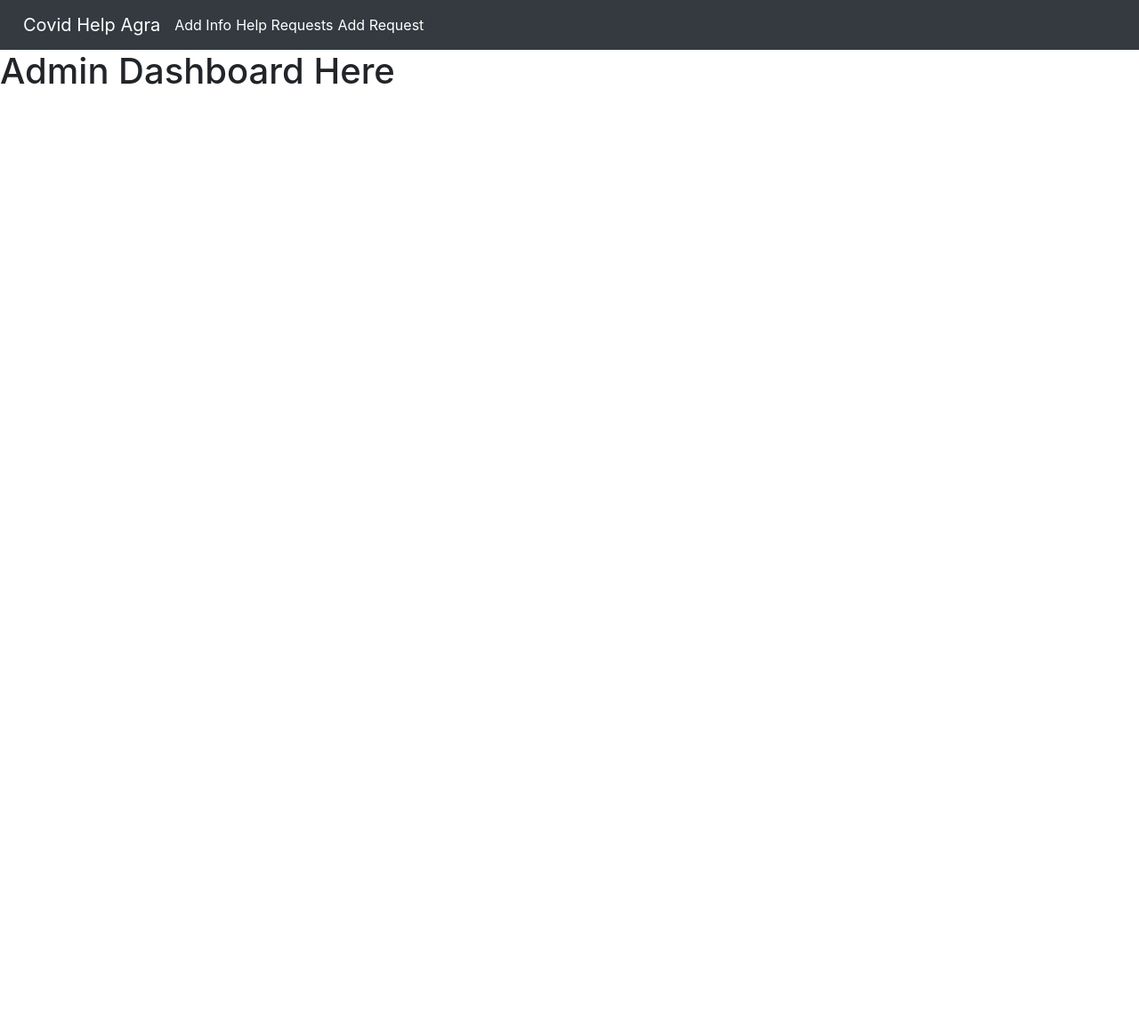
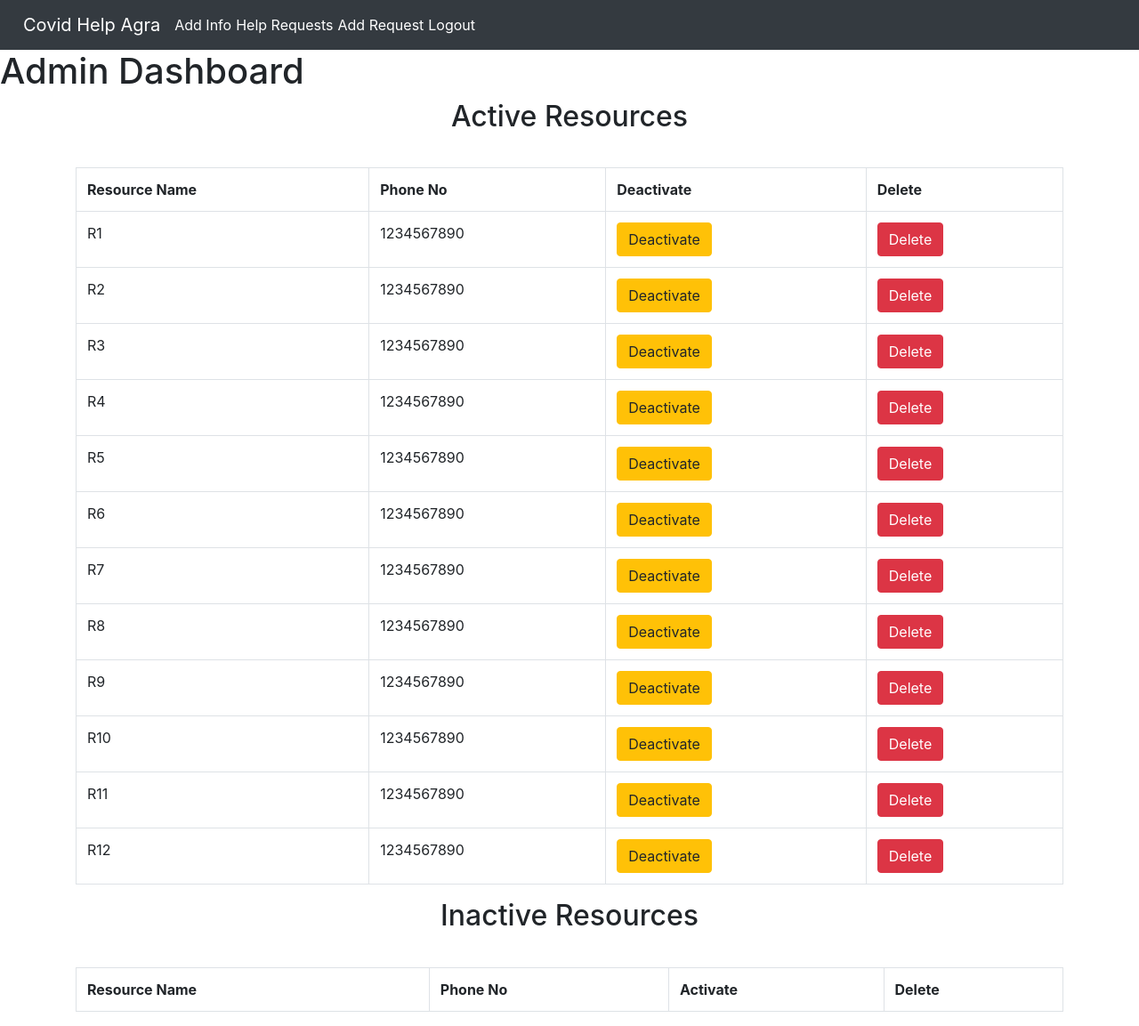
Before and after one commit to osomat123/CovidHelpAgra, a Flask app: page /AdminDashboard/ in a window 1280 px wide. Shown: the whole page at 89% size. Before the commit the page ends 95 px from the top, so only its background shows below. Run offline with Flask 2, Linux system fonts and the light colour scheme; the visitor is signed in with stand-in values (Sample User, id 1); data comes from the database, SQL or seed files in the repository; both versions use the stored data as it was before the commit; lists and menus that the app fills with data are empty; some libraries are stand-ins or nearby versions.

Commit message:
Admin can deactivate and delete resources

```diff
--- a/CovidHelp/__init__.py
+++ b/CovidHelp/__init__.py
@@ -6,10 +6,10 @@
 app = Flask(__name__)
 app.config['SECRET_KEY'] = '1afd28ad58fb19cb088674114a5e9af9'
 # For sqlite
-# app.config['SQLALCHEMY_DATABASE_URI'] = 'sqlite:///site.db'
+app.config['SQLALCHEMY_DATABASE_URI'] = 'sqlite:///site.db'
 
 # For PostgreSQL
-app.config['SQLALCHEMY_DATABASE_URI'] = 'postgresql://postgres:1105@localhost/CovidDB_new'
+#app.config['SQLALCHEMY_DATABASE_URI'] = 'postgresql://postgres:1105@localhost/CovidDB_new'
 app.config['SQLALCHEMY_TRACK_MODIFICATIONS'] = False
 
 db = SQLAlchemy(app)
--- a/CovidHelp/models.py
+++ b/CovidHelp/models.py
@@ -20,6 +20,7 @@
     phone = db.Column(db.String(50), nullable=False)
     details = db.Column(db.String(200), nullable=False)
     link = db.Column(db.String(100))
+    active = db.Column(db.Boolean, nullable=False, default=True)
     date_posted = db.Column(db.DateTime, nullable=False, default=datetime.datetime.now())
     upvotes = db.Column(db.Integer, default=0, nullable=False)
 
--- a/CovidHelp/routes.py
+++ b/CovidHelp/routes.py
@@ -15,19 +15,22 @@
             service_id = Service.query.filter_by(name=form.services.data).first().id
             availability = Availability.query.filter_by(service_id=service_id).all()
             for item in availability:
-                resources.append(Resource.query.filter_by(id=item.resource_id).first())
+                resource = Resource.query.filter_by(id=item.resource_id, active=True).first()
+                if resource:
+                    resources.append(resource)
 
     if not resources:
-        resources = Resource.query.order_by(Resource.upvotes).all()
+        resources = Resource.query.filter_by(active=True).order_by(Resource.upvotes).all()
 
     resources.reverse()
-    for resource in resources:
-        availability = Availability.query.filter_by(resource_id=resource.id).all()
-        services = []
-        for item in availability:
-            services.append(Service.query.filter_by(id=item.service_id).first())
+    if resources:
+        for resource in resources:
+            availability = Availability.query.filter_by(resource_id=resource.id).all()
+            services = []
+            for item in availability:
+                services.append(Service.query.filter_by(id=item.service_id).first())
 
-        data.append((resource, services))
+            data.append((resource, services))
 
     return render_template('home.html', data=data, form=form)
 
@@ -95,11 +98,54 @@
 
 # Admin Login Related Code
 
-
 @app.route('/AdminDashboard/')
 @login_required
 def admin_dashboard():
-    return render_template('admin-dashboard.html')
+    resources = Resource.query.all()
+    active_resources = []
+    inactive_resources = []
+
+    for resource in resources:
+        if resource.active:
+            active_resources.append(resource)
+        else:
+            inactive_resources.append(resource)
+
+    return render_template('admin-dashboard.html',
+                           active_resources=active_resources,
+                           inactive_resources=inactive_resources)
+
+
+@app.route('/ActivateResource/<int:resource_id>/')
+@login_required
+def activate_resource(resource_id):
+    resource = Resource.query.filter_by(id=resource_id).first()
+    resource.active = True
+    db.session.add(resource)
+    db.session.commit()
+    flash("Resource Activated", 'alert alert-success')
+    return redirect(url_for('admin_dashboard'))
+
+
+@app.route('/DeactivateResource/<int:resource_id>/')
+@login_required
+def deactivate_resource(resource_id):
+    resource = Resource.query.filter_by(id=resource_id).first()
+    resource.active = False
+    db.session.add(resource)
+    db.session.commit()
+    flash("Resource Deactivated", 'alert alert-success')
+    return redirect(url_for('admin_dashboard'))
+
+
+@app.route('/DeleteResource/<int:resource_id>/')
+@login_required
+def delete_resource(resource_id):
+    resource = Resource.query.filter_by(id=resource_id).first()
+    db.session.delete(resource)
+    db.session.commit()
+    flash("Resource Deleted", 'alert alert-success')
+    return redirect(url_for('admin_dashboard'))
 
 
 @app.route('/AdminLogin/', methods=['GET', 'POST'])
@@ -123,6 +169,6 @@
 
 @login_required
 @app.route("/AdminLogout/")
-def logout():
+def admin_logout():
     logout_user()
     return redirect(url_for('home'))
--- a/CovidHelp/templates/admin-dashboard.html
+++ b/CovidHelp/templates/admin-dashboard.html
@@ -1,5 +1,64 @@
 {% extends "layout.html" %}
 
+{% block navlink %}
+    <li class="nav-item">
+    <a class="nav-item" style="margin-right: 5px;color: white;" href="{{url_for('admin_logout') }}">Logout</a>
+    </li>
+{% endblock %}
+
 {% block content %}
-<h1>Admin Dashboard Here</h1>
+<h1>Admin Dashboard</h1>
+
+    <div class="container">
+        <h2 class="text-center">Active Resources</h2>
+        <div class="row">
+            <div class="col" style="margin-top:30px">
+                <table class="table table-bordered">
+                    <tr>
+                        <th>Resource Name</th>
+                        <th>Phone No</th>
+                        <th>Deactivate</th>
+                        <th>Delete</th>
+                    </tr>
+
+                    {% for active_resource in active_resources %}
+                    <tr>
+                        <td>{{active_resource.name}}</td>
+                        <td>{{active_resource.phone}}</td>
+                        <td><a class="btn btn-warning" href="{{ url_for('deactivate_resource', resource_id=active_resource.id) }}" role="button">Deactivate</a></td>
+                        <td><a class="btn btn-danger" href="{{ url_for('delete_resource', resource_id=active_resource.id) }}" role="button">Delete</a></td>
+                    </tr>
+                    {% endfor %}
+
+                </table>
+            </div>
+        </div>
+    </div>
+
+    <div class="container">
+        <h2 class="text-center">Inactive Resources</h2>
+        <div class="row">
+            <div class="col" style="margin-top:30px">
+                <table class="table table-bordered">
+                    <tr>
+                        <th>Resource Name</th>
+                        <th>Phone No</th>
+                        <th>Activate</th>
+                        <th>Delete</th>
+                    </tr>
+
+                    {% for inactive_resource in inactive_resources %}
+                    <tr>
+                        <td>{{inactive_resource.name}}</td>
+                        <td>{{inactive_resource.phone}}</td>
+                        <td><a class="btn btn-success" href="{{ url_for('activate_resource', resource_id=inactive_resource.id) }}" role="button">Activate</a></td>
+                        <td><a class="btn btn-danger" href="{{ url_for('delete_resource', resource_id=inactive_resource.id) }}" role="button">Delete</a></td>
+                    </tr>
+                    {% endfor %}
+
+                </table>
+            </div>
+        </div>
+    </div>
+
 {% endblock %}
--- a/CovidHelp/templates/layout.html
+++ b/CovidHelp/templates/layout.html
@@ -24,6 +24,7 @@
           <li class="nav-item">
             <a class="nav-item" style="margin-right: 5px;color: white;" href="{{url_for('request_form') }}">Add Request</a>
           </li>
+          {%block navlink %} {% endblock %}
         </ul>
       </div>
     </nav>
--- a/app.py
+++ b/app.py
@@ -1,4 +1,4 @@
 from CovidHelp import app
 
 if __name__ == '__main__':
-    app.run()
+    app.run(debug=True)
```
Also changed, not shown: CovidHelp/templates/home.html (+6 -3 lines), CovidHelp/site.db (deleted).
